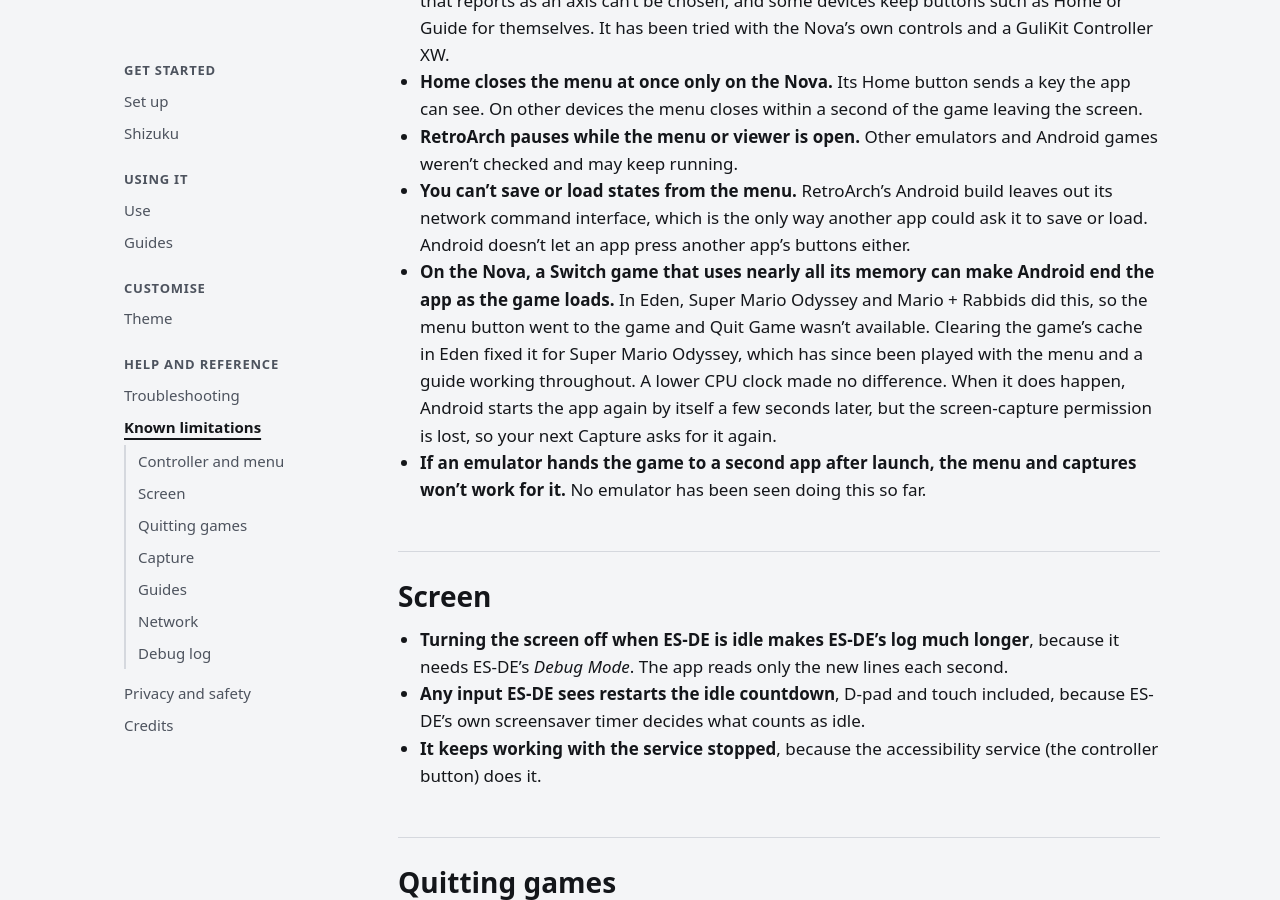
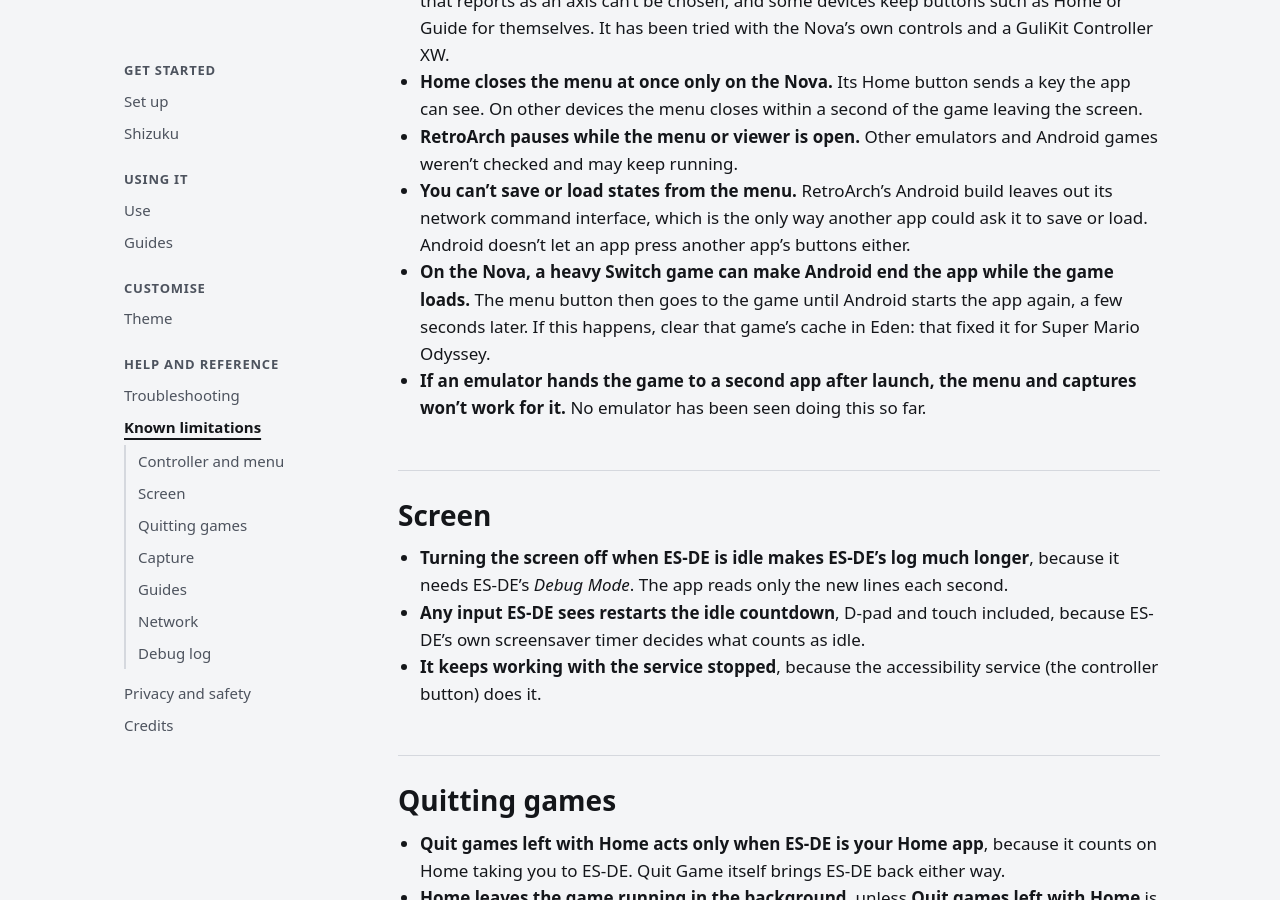
Before and after one commit to clintonium-119/es-de-overlay, a Jekyll site: the page built from docs/limitations.md, in a window 1280 px wide and 900 px high, scrolled down 738 px. Built offline with Jekyll 4.4.1, drawn with Linux system fonts in a browser that asks for light colours; our own code applies the rules of GitHub Pages for plain Markdown files.

Commit message:
Shorten the Eden memory entries to the problem and its fix

```diff
--- a/docs/limitations.md
+++ b/docs/limitations.md
@@ -15,7 +15,7 @@ Everything here was found on a Retroid Pocket Nova with Android 13, the only dev
 - **Home closes the menu at once only on the Nova.** Its Home button sends a key the app can see. On other devices the menu closes within a second of the game leaving the screen.
 - **RetroArch pauses while the menu or viewer is open.** Other emulators and Android games weren't checked and may keep running.
 - **You can't save or load states from the menu.** RetroArch's Android build leaves out its network command interface, which is the only way another app could ask it to save or load. Android doesn't let an app press another app's buttons either.
-- **On the Nova, a Switch game that uses nearly all its memory can make Android end the app as the game loads.** In Eden, Super Mario Odyssey and Mario + Rabbids did this, so the menu button went to the game and Quit Game wasn't available. Clearing the game's cache in Eden fixed it for Super Mario Odyssey, which has since been played with the menu and a guide working throughout. A lower CPU clock made no difference. When it does happen, Android starts the app again by itself a few seconds later, but the screen-capture permission is lost, so your next Capture asks for it again.
+- **On the Nova, a heavy Switch game can make Android end the app while the game loads.** The menu button then goes to the game until Android starts the app again, a few seconds later. If this happens, clear that game's cache in Eden: that fixed it for Super Mario Odyssey.
 - **If an emulator hands the game to a second app after launch, the menu and captures won't work for it.** No emulator has been seen doing this so far.
 
 ## Screen
```
Also changed, not shown: docs/troubleshooting.md (+1 -1 lines).
